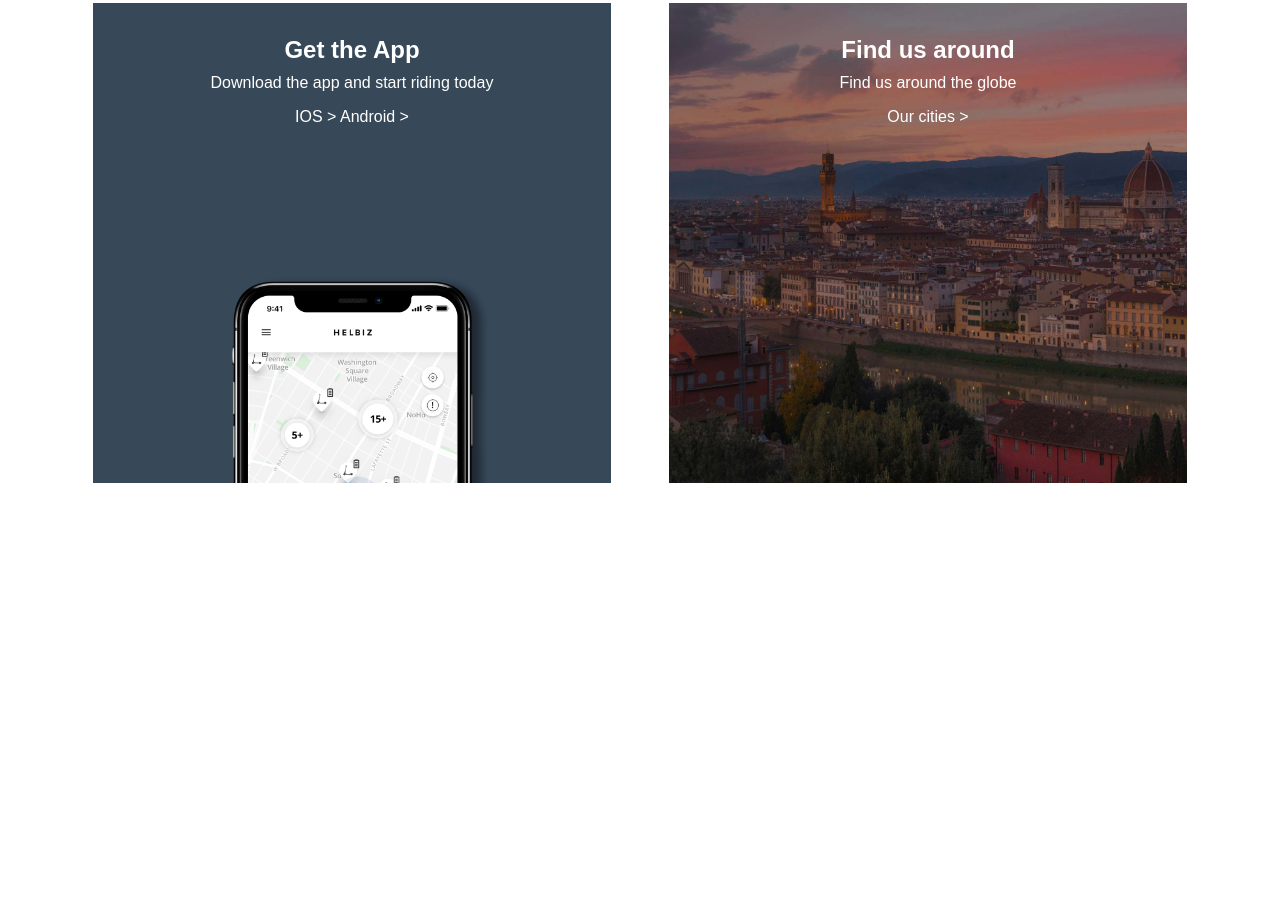
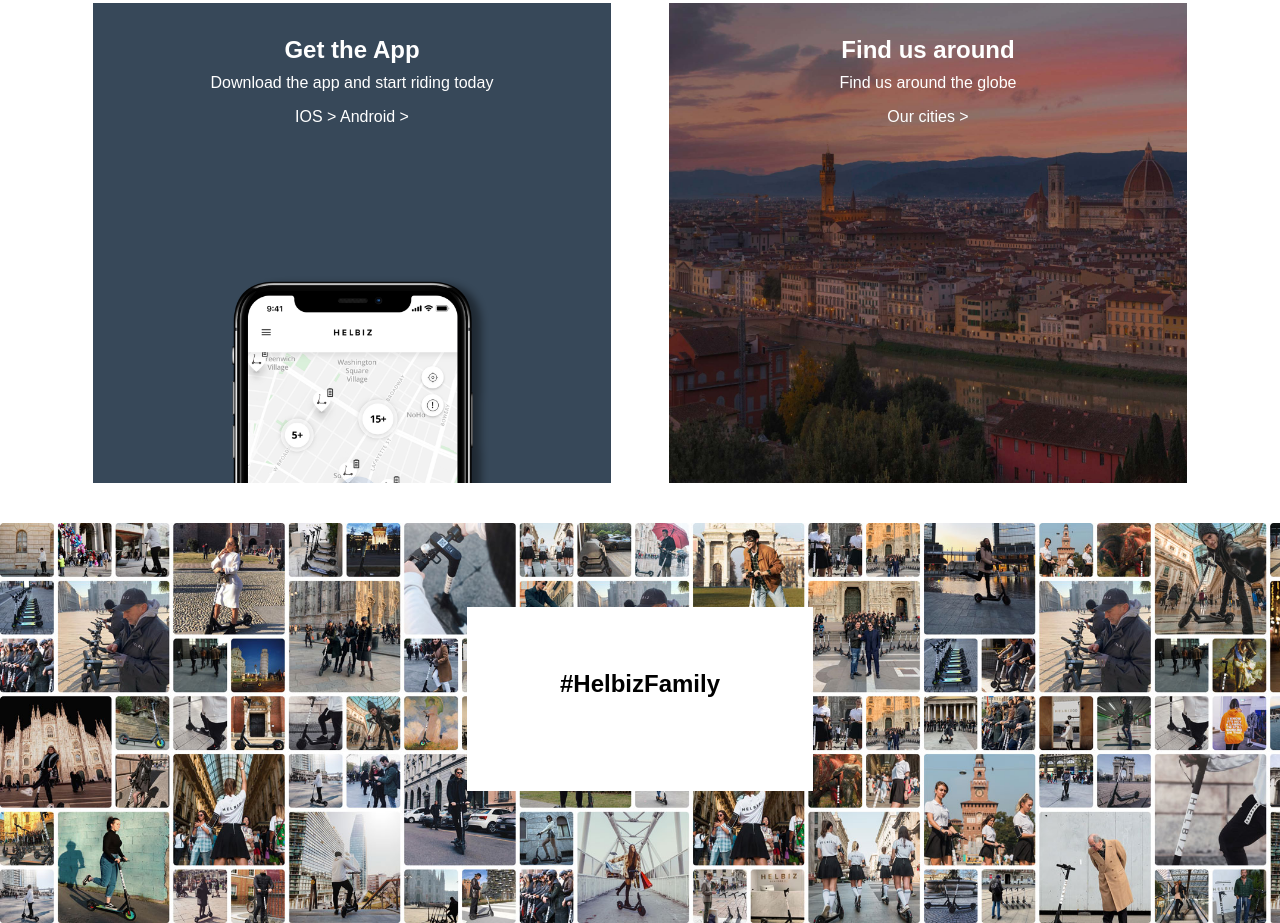
Before and after one commit to vonaxl/html-css-helbiz, a plain HTML site: page index.html in a window 1280 px wide. Shown: the part 2287-3210 px from the top of the page. Before the commit the page ends 2810 px from the top, so only its background shows below. Drawn offline with Linux system fonts and the light colour scheme.

Commit message:
fifth section done

```diff
--- a/css/style.css
+++ b/css/style.css
@@ -161,3 +161,21 @@ header{
   background-size: cover;
 }
 /* /fourth section */
+
+/* fifth section */
+#fifth{
+  height: 50vh;
+  background-image: url("../img/Social-Banner.jpg");
+  background-size: cover;
+  padding-top: 5%;
+}
+
+#fifth .textcon{
+  width: 30%;
+  padding-top: 5%;
+  padding-bottom: 5%;
+  margin: auto;
+  color: black;
+  background-color: white;
+}
+/*/ fifth section */
--- a/index.html
+++ b/index.html
@@ -151,6 +151,18 @@
       </section>
       <!-- /fourth section -->
 
+      <!-- fifth section -->
+      <section id="fifth">
+        <div class="container">
+          <div class="textcon">
+            <h2>#HelbizFamily</h2>
+            <span><a href="#">x</a></span>
+          </div>
+        </div>
+
+      </section>
+      <!-- /fifth section -->
+
 
     </article>
     <!-- /article with different sections -->
```
